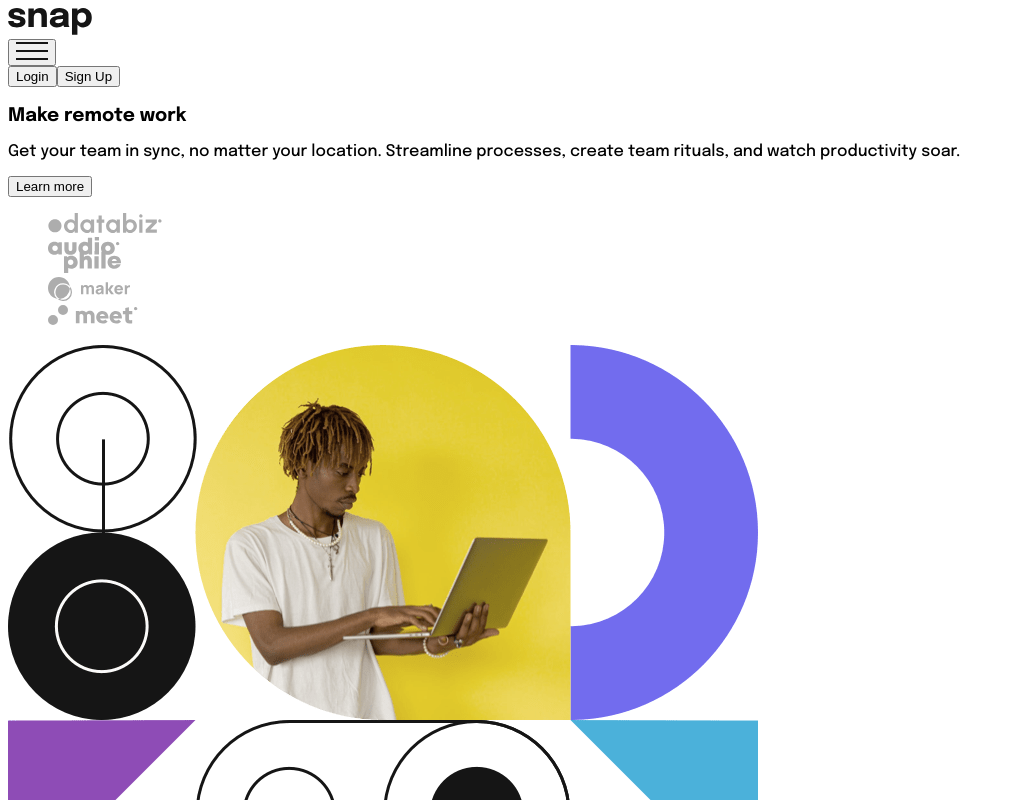
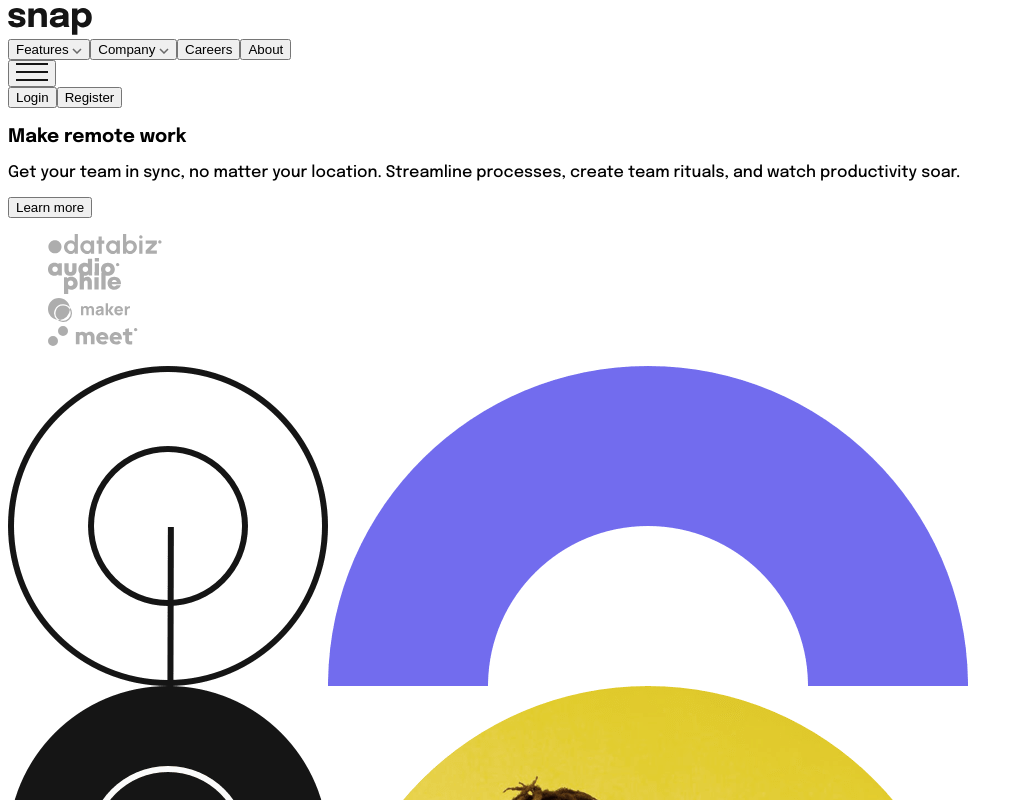
Before and after one commit to alameen-alli/dropdown-navigation, a React (Create React App) app: page / in a window 1280 px wide. Shown: the top 800 px of the page, without its empty margins (0-1023 px from the left). Built offline with nearby package versions, Linux system fonts and the light colour scheme.

Commit message:
add finish layout

```diff
--- a/src/App.js
+++ b/src/App.js
@@ -39,14 +39,14 @@ function App() {
     <>
 
       <header className="p-5 flex items-center justify-between">
-        <div>
-          <img src={logo} alt="" />
+        <div className="lg:flex lg:items-start lg:justify-start">
+          <img src={logo} alt="" className="lg:mr-5" />
           <nav className="navbar">
             <div>
               <button onClick={() => setOpenFeatures(!openFeatures)} className="flex items-center justify-start">
                 Features { openFeatures ? <img src={chevronUp} className="ml-2" /> : <img src={chevronDown} className="ml-2" /> }
               </button>
-              {openFeatures && <ul className="mt-2 ml-3">
+              {openFeatures && <ul className="mt-2 ml-3 lg:ml-0 lg:p-3 lg:shadow">
                 <li className="flex items-center justify-start text-sm mb-2">
                   <img src={todoList} className="mr-2" /> Todo List
                 </li>
@@ -65,7 +65,7 @@ function App() {
               <button onClick={() => setOpenCompany(!openCompany)} className="flex items-center justify-start">
                 Company { openCompany ? <img src={chevronUp} className="ml-2" /> : <img src={chevronDown} className="ml-2" />}
                 </button>
-              {openCompany && <ul className="mt-2 ml-3">
+              {openCompany && <ul className="mt-2 ml-3 lg:ml-0 lg:p-3 lg:shadow ">
                 <li className="flex items-center justify-start text-sm mb-2">
                   History
                 </li>
@@ -82,15 +82,15 @@ function App() {
           </nav>
         </div>
 
-        <div>
+        <div className="lg:hidden">
           <button onClick={openMenu}>
             <img src={menuOpen} alt="" className="menu-button" />
           </button>
         </div>
 
         <div className="hidden lg:block">
-          <button>Login</button>
-          <button>Sign Up</button>
+          <button className="mr-10 opacity-75">Login</button>
+          <button className="border-2 border-black opacity-75 px-6 py-2 rounded-2xl">Register</button>
         </div>
       </header>
 
@@ -116,7 +116,7 @@ function App() {
 
         <article>
           <picture>
-            <source media="(min-width: 768px)" scrSet={desktop} />
+            <source media="(min-width: 768px)" srcSet={desktop} />
             <img src={mobile} alt="" className="w-full" />
           </picture>
         </article>
--- a/src/index.css
+++ b/src/index.css
@@ -39,3 +39,31 @@ p, li {
   z-index: 99;
   background-color: #fff;
 }
+
+@media (min-width: 1024px) {
+  .navbar {
+    position: relative;
+    top: 0;
+    left: 0;
+    display: flex;
+    align-items: start;
+    justify-content: flex-start;
+    width: auto;
+    padding: 0;
+    z-index: auto;
+  }
+
+  .navbar.open {
+    top: 0;
+    background-color: transparent;
+    z-index: auto;
+  }
+
+  .navbar div {
+    @apply mr-10;
+  }
+
+  .navbar div ul {
+    position: absolute;
+  }
+}
```
